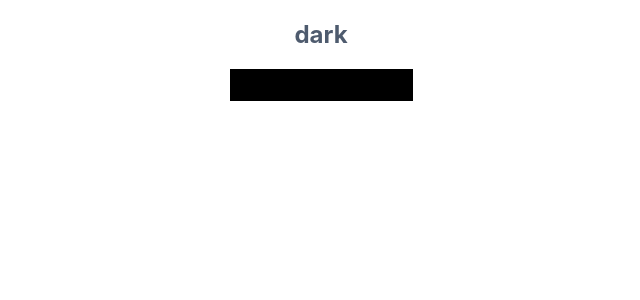
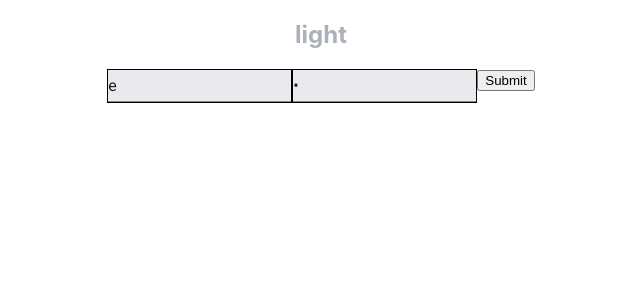
Before and after one commit to plamen1982/star-wars-react-master-class-the-project, a React (Create React App) app: page /login in a window 1280 px wide. Shown: the top 300 px of the page, without its empty margins (319-959 px from the left). Built offline with nearby package versions, Linux system fonts and the light colour scheme; the HTML template or start-up script is replaced by a standard one.

Commit message:
added handlers for the form

```diff
--- a/src/components/screens/Login.js
+++ b/src/components/screens/Login.js
@@ -1,32 +1,61 @@
-import React, { useContext, useEffect } from 'react';
-import { FormControl, Input } from '@material-ui/core';
-import { makeStyles } from '@material-ui/core/styles';
+import React, { useContext, useEffect, useState } from 'react';
+import { TextField } from '@material-ui/core';
 import ThemeContext from '../../contexts/ThemeContext';
 
 const Login = props => {
   // const [email, setEmail] = useState('');
   // const [password, setPassword] = useState('');
-  const { currentTheme, toggleTheme } = useContext(ThemeContext);
+  const { currentTheme } = useContext(ThemeContext);
   const { theme } = currentTheme;
   const { name, colors } = theme;
-  debugger;
+  const [values, setValues] = useState({ email: 'e', password: 'p' });
+
   useEffect(() => {}, [theme]);
-  const useStyles = makeStyles({
-    inputStyles: {
-      borderWidth: 1,
-      borderStyle: 'solid',
-    },
-  });
-  const classes = useStyles();
+
+  const inputStyles = {
+    borderWidth: 1,
+    borderStyle: 'solid',
+  };
+  const { borderStyle, borderWidth } = inputStyles;
+
+  const handleChange = ({ target: { name, value } }) => {
+    setValues(oldValues => ({
+      ...oldValues,
+      [name]: value,
+    }));
+  };
+
+  const handleSubmit = e => {
+    e.preventDefault();
+    //TODO make a validation
+  };
 
   return (
-    <FormControl>
+    <form onSubmit={handleSubmit}>
       <h2 style={{ color: colors.color }}>{name}</h2>
-      <Input
-        style={{ backgroundColor: colors.backgroundColor }}
-        onChange={toggleTheme}
+      <TextField
+        name="email"
+        onChange={handleChange}
+        value={values.email}
+        style={{
+          backgroundColor: colors.backgroundColor,
+          borderWidth,
+          borderStyle,
+        }}
       />
-    </FormControl>
+      <TextField
+        name="password"
+        onChange={handleChange}
+        value={values.password}
+        type="password"
+        style={{
+          backgroundColor: colors.backgroundColor,
+          borderWidth,
+          borderStyle,
+        }}
+      />
+      <button>Submit</button>
+    </form>
   );
 };
 export default Login;
--- a/src/contexts/ThemeContext.js
+++ b/src/contexts/ThemeContext.js
@@ -1,9 +1,8 @@
 import { createContext } from 'react';
-import { lightTheme } from '../styles';
 const toggleTheme = () => {};
 
 const ThemeContext = createContext({
-  theme: { name: 'light', colors: {} },
+  theme: { name: '', colors: {} },
   toggleTheme,
 });
 
--- a/src/hooks/useTheme.js
+++ b/src/hooks/useTheme.js
@@ -1,6 +1,6 @@
-import React, { useState, useEffect, useContext } from 'react';
+import { useState, useEffect, useContext } from 'react';
 import ThemeContext from '../contexts/ThemeContext';
-import { darkTheme, lightTheme, commonColors } from '../styles';
+import { darkTheme, lightTheme } from '../styles';
 const useTheme = () => {
   const theme = useContext(ThemeContext);
   const [currentTheme, setCurrentTheme] = useState(theme);
```
